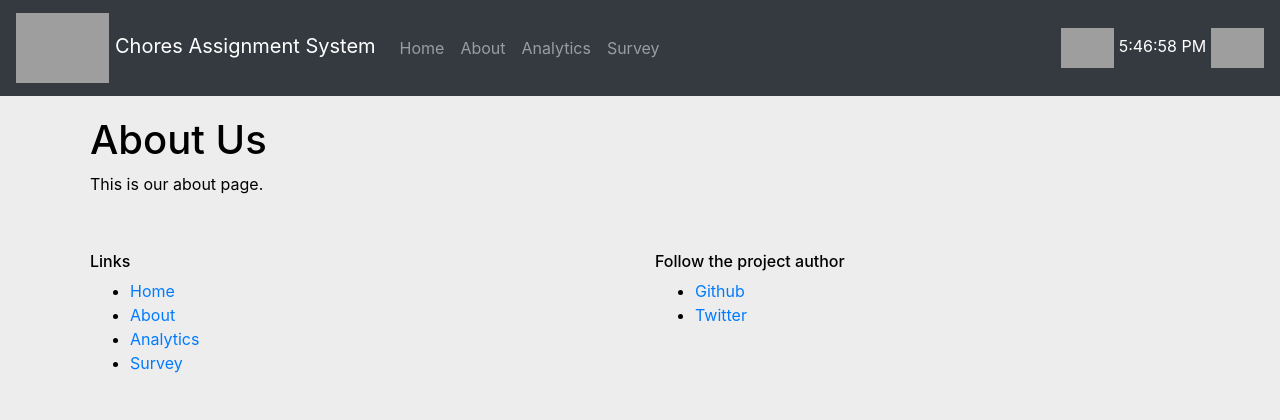
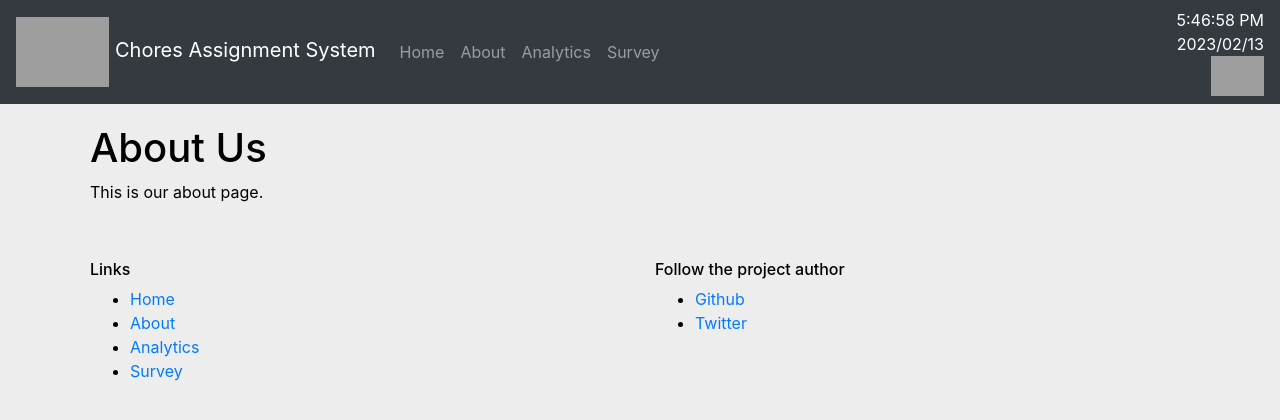
Before and after one commit to JonathanMcCormickJr/chores-assignment-system-DEV, a Flask app: page /about in a window 1280 px wide. Shown: the top 420 px of the page. Run offline with Flask 2, Linux system fonts and the light colour scheme; some libraries are stand-ins or nearby versions; grey boxes are pictures that could not be loaded.

Commit message:
Add updates to time and date displays in base.html.

```diff
--- a/templates/base.html
+++ b/templates/base.html
@@ -44,8 +44,11 @@
 
       </div>
       <div class="float-right">
-          <img id="nh-shape" src="https://cdn.pixabay.com/photo/2012/04/24/12/22/new-39731_960_720.png" height=40px width=auto alt="New Hampshire state seal">
-          <span id="time" style="color:white">| time goes here |</span>
+
+          <span id="time" style="color:white">| local time |</span>
+          <br>
+          <span id="date" style="color:white">| date |</span>
+          <br>
           {% if mode == 'dark' %}
             <!-- display moon -->
             <img id="moon" class="float-right" src="https://cdn.pixabay.com/photo/2014/04/02/17/07/full-moon-308007_960_720.png" height=40px width=auto alt="🌙"/>
@@ -129,6 +132,11 @@
           function displayTime() {
             var date = new Date();
             var time = date.toLocaleTimeString();
+            var year = date.getFullYear();
+            var month = ("0" + (date.getMonth() + 1)).slice(-2);
+            var day = ("0" + date.getDate()).slice(-2);
+            var dateString = year + "/" + month + "/" + day;
+            document.getElementById("date").innerHTML = dateString;
             document.getElementById("time").innerHTML = time;
           }
 
```
